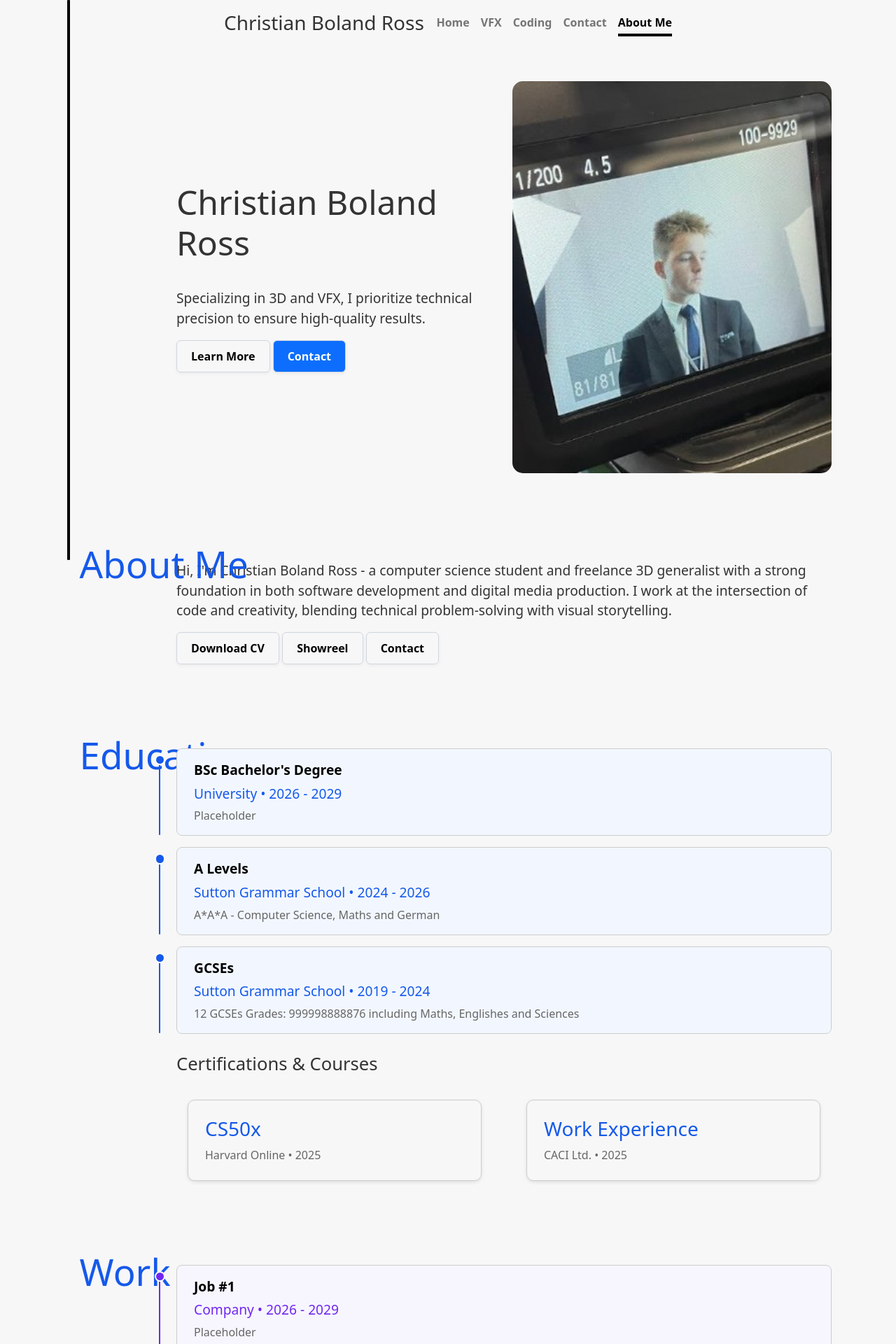
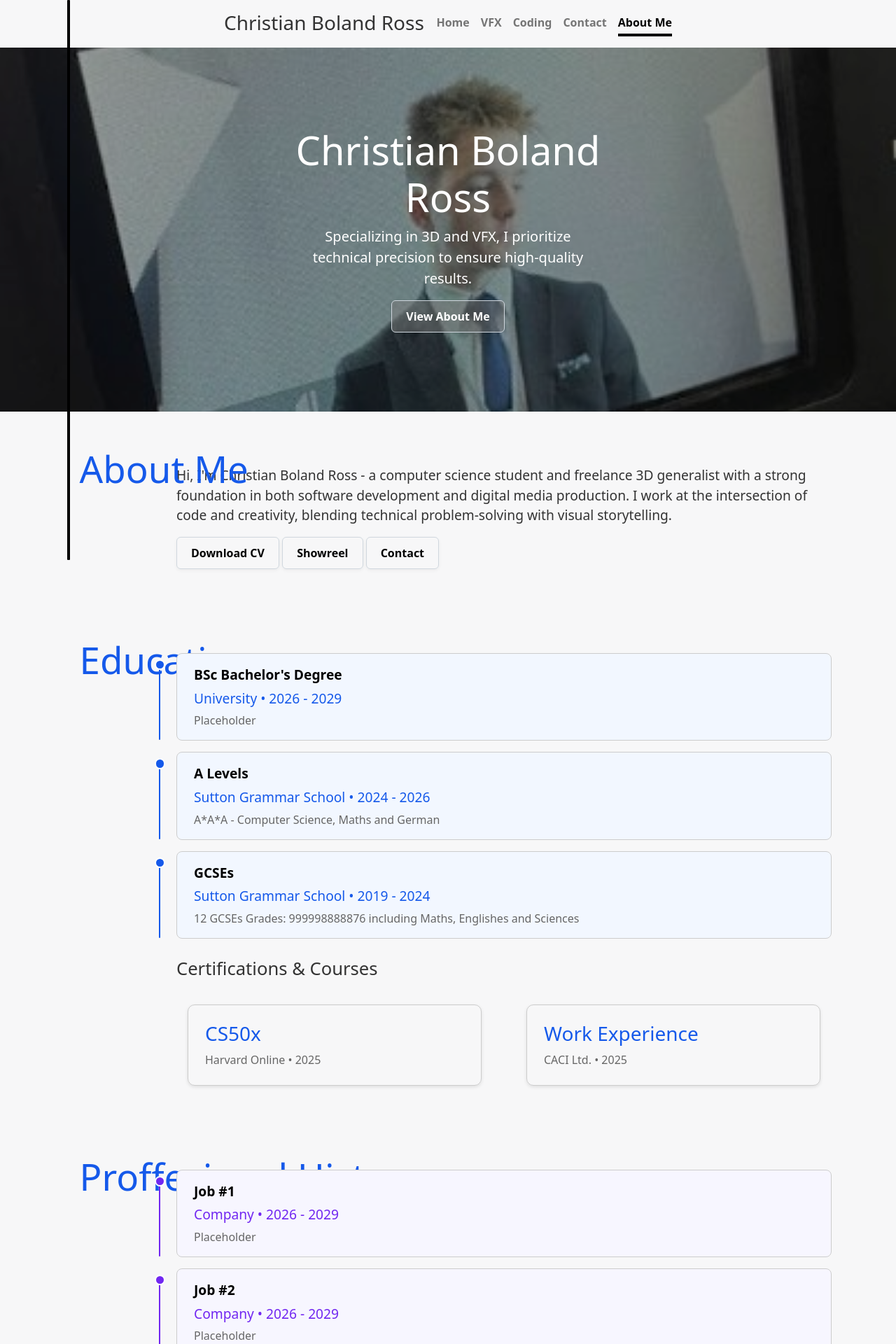
Before and after one commit to craqvfx/VFX-Portfolio-using-Flask, a Flask app: page /about_me in a window 1280 px wide. Shown: the top 1920 px of the page at 70% size. Run offline with Flask 3, Linux system fonts and the light colour scheme; some libraries are stand-ins or nearby versions.

Commit message:
Adds splash image to be consistent with design system

```diff
--- a/templates/about_me.html
+++ b/templates/about_me.html
@@ -14,14 +14,36 @@ Learn about Christian Boland Ross – a creative technologist combining VFX, cod
 
 
 {% block main %}
+<div class="hero-section d-flex justify-content-center align-items-center text-center bg-body"
+     style="min-height: 65vh;
+            background-image: url(static/media/headshot.jpg);
+            background-size: cover;
+            background-position: center;">
+
+    <div class="col-md-5 p-lg-5 position-relative">
+        <h1 class="display-4 fw-normal text-white">Christian Boland Ross</h1>
+
+        <p class="lead fw-normal text-white">
+            Specializing in 3D and VFX, I prioritize technical precision to ensure high-quality results.
+        </p>
+
+        <div class="button-container">
+            <a class="white-btn" href="#about-me">View About Me</a>
+        </div>
+
+    </div>
+</div>
+
 <div style="display: flex; min-height: 100vh;">
+
+
   <!-- Left Sidebar -->
     <div style="position: relative; width: 10rem; padding-left: 6rem; padding-top: 2rem;">
         <div style="position: fixed; top: 0; bottom: 0; left: 6rem; width: 4px; background-color: black; border-radius: 1px;"></div><!-- Line  -->
 
         <a href="#about-me" style="text-decoration: none; color: inherit;"><h1 class="section-title" data-section="about-me" style="padding: 0.5rem; font-size: 3rem;">About Me</h1></a>
         <a href="#education" style="text-decoration: none; color: inherit;"><h1 class="section-title" data-section="education" style="padding: 0.5rem; font-size: 3rem;">Education</h1></a>
-        <a href="#work" style="text-decoration: none; color: inherit;"><h1 class="section-title" data-section="work" style="padding: 0.5rem; font-size: 3rem;">Work</h1></a>
+        <a href="#work" style="text-decoration: none; color: inherit;"><h1 class="section-title" data-section="work" style="padding: 0.5rem; font-size: 3rem;">Proffesional History</h1></a>
         <a href="#services" style="text-decoration: none; color: inherit;"><h1 class="section-title" data-section="services" style="padding: 0.5rem; font-size: 3rem;">Services</h1></a>
         <a href="#social-proof" style="text-decoration: none; color: inherit;"><h1 class="section-title" data-section="social-proof" style="padding: 0.5rem; font-size: 3rem;">Brands</h1></a>
         <a href="#cta" style="text-decoration: none; color: inherit;"><h1 class="section-title" data-section="cta" style="padding: 0.5rem; font-size: 3rem;">Contact</h1></a>
@@ -29,34 +51,6 @@ Learn about Christian Boland Ross – a creative technologist combining VFX, cod
 
     <!-- Right Sidebar -->
     <div style="flex: 1;">
-        <!-- Hero -->
-        <div class="container py-5" id="hero">
-            <div class="row align-items-center">
-                <!-- Left Column: Name -->
-                <div class="col-md-6">
-                    <h1 style="font-size: 3rem;">Christian Boland Ross</h1>
-                    <p style="font-size: 1.2rem; color: var(--dark-grey);">
-                        <br>
-                        Specializing in 3D and VFX, I prioritize technical precision to ensure high-quality results.
-                    </p>
-
-                    <div class="button-container" style="margin: 0;">
-                        <a class="white-btn" href="#about-me" style="color: black; background-color: transparent;">Learn More</a>
-                        <a class="white-btn" href="contact" style="color: white; background-color: var(--cta-blue);">Contact</a>
-                    </div>
-                </div>
-
-                <!-- Right Column: Circular Picture -->
-                <div class="col-md-6 text-center">
-                    <img
-                        src="static/media/headshot.jpg"
-                        alt="Christian Boland Ross"
-                        class="img-fluid"
-                        style="width: 35rem; height: 35rem; object-fit: cover; border-radius: 15px;"
-                    >
-                </div>
-            </div>
-        </div>
 
         <!-- About Me -->
         <div class="container py-5" id="about-me">
```
